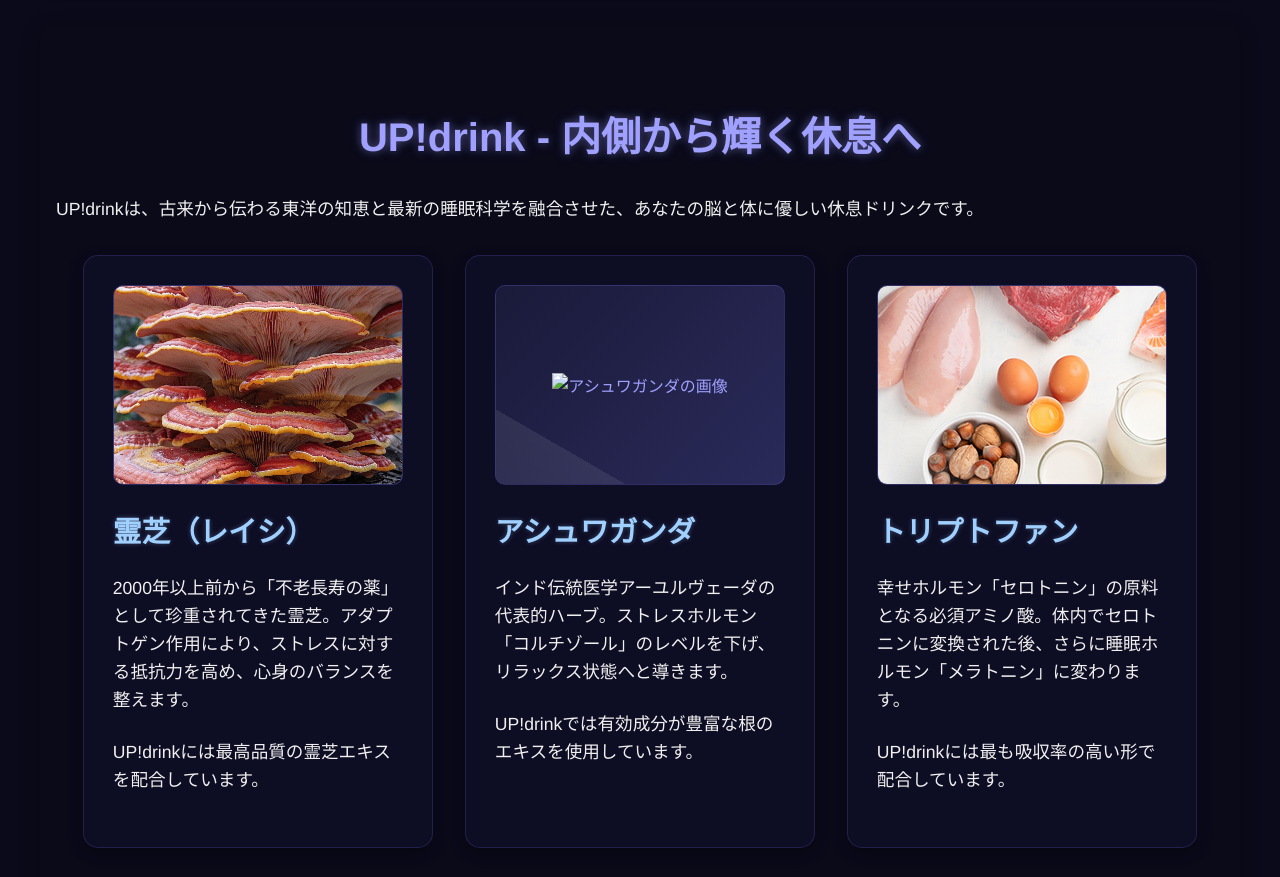
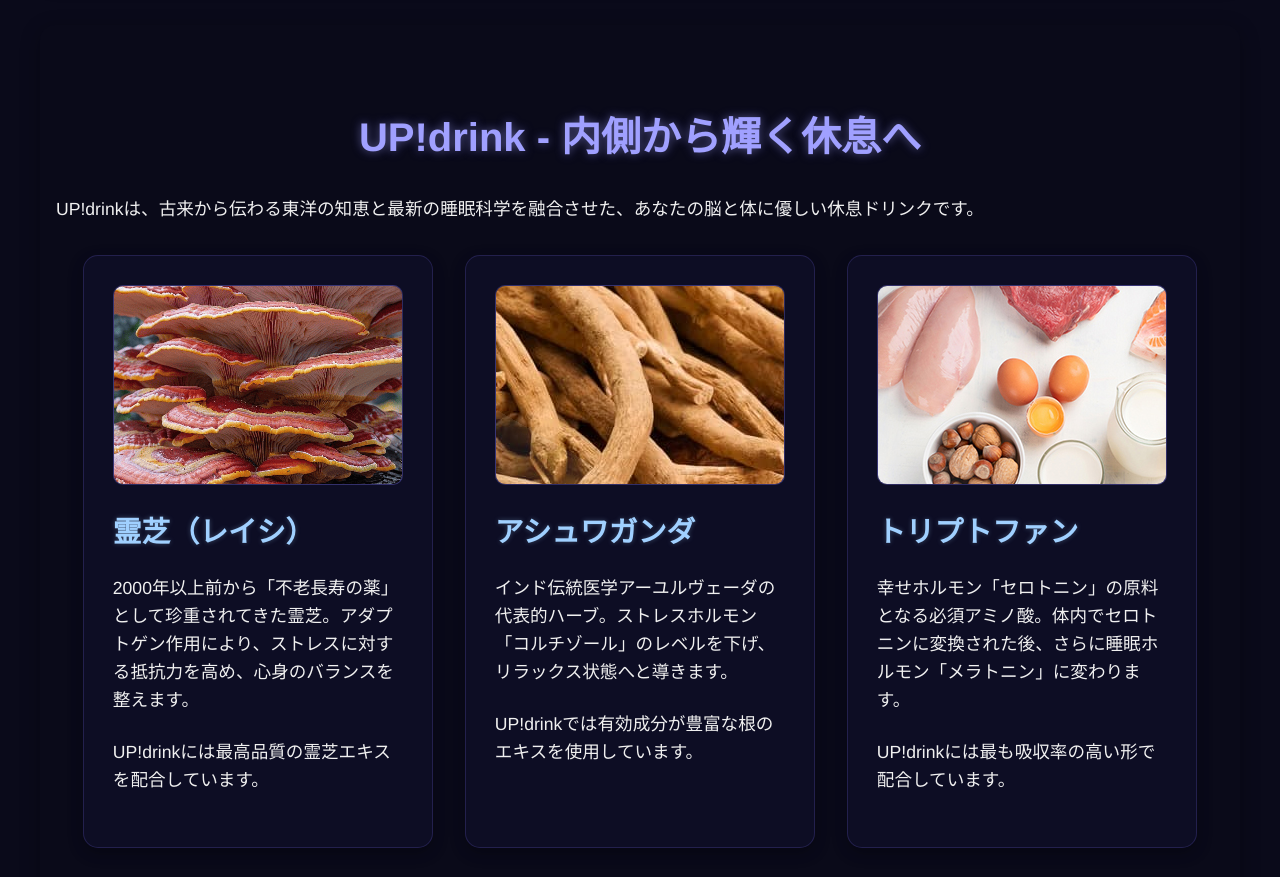
Before and after one commit to Tatsuya1031/my-landing-page, a plain HTML site: page index.html in a window 1280 px wide. Shown: the part 1840-2717 px from the top of the page. Drawn offline with Linux system fonts and the light colour scheme.

Commit message:
Update index.html

```diff
--- a/index.html
+++ b/index.html
@@ -760,7 +760,7 @@
             </div>
             <div class="ingredient">
             <div class="ingredient-image">
-                <img src="images/ashwagandha.png" alt="アシュワガンダの画像">
+                <img src="images/aswagandha.png" alt="アシュワガンダの画像">
                     </div>
                 <h3>アシュワガンダ</h3>
                 <p>インド伝統医学アーユルヴェーダの代表的ハーブ。ストレスホルモン「コルチゾール」のレベルを下げ、リラックス状態へと導きます。</p>
```
